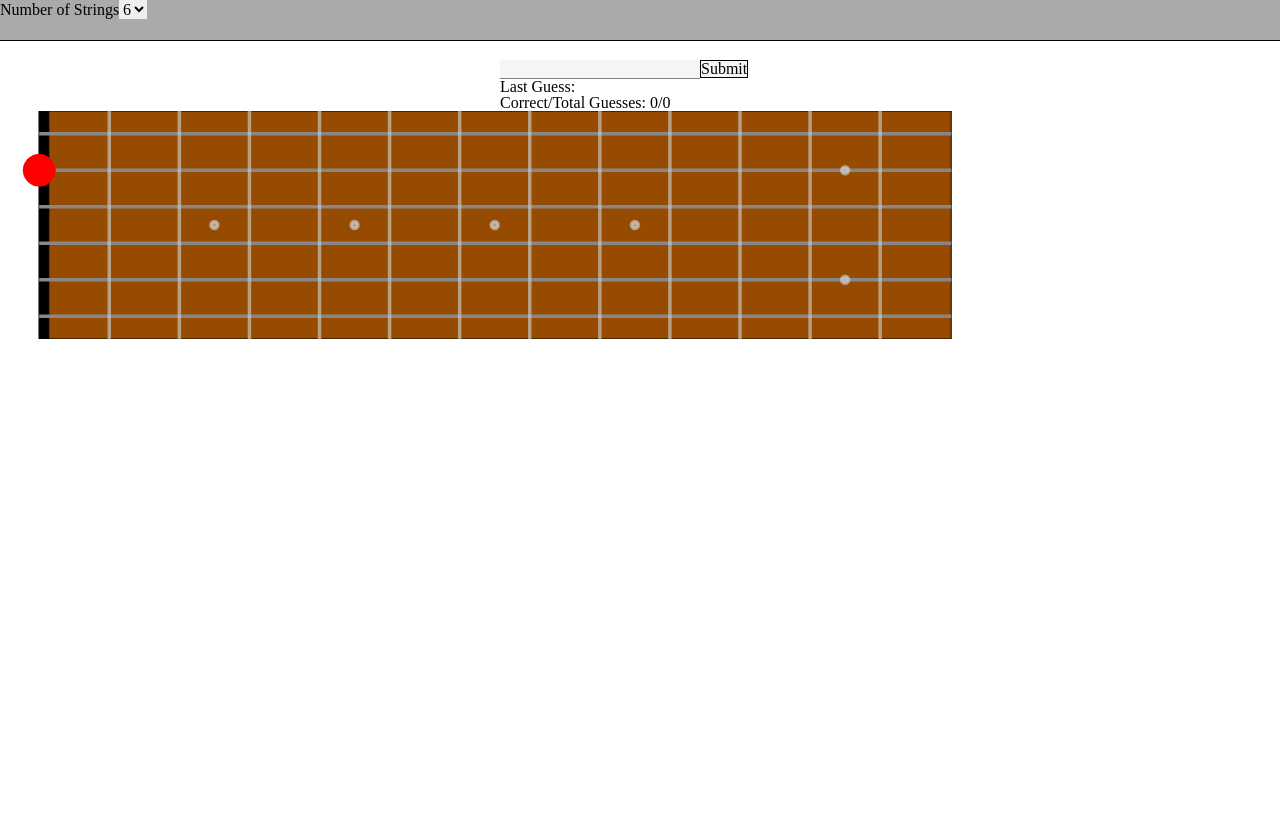
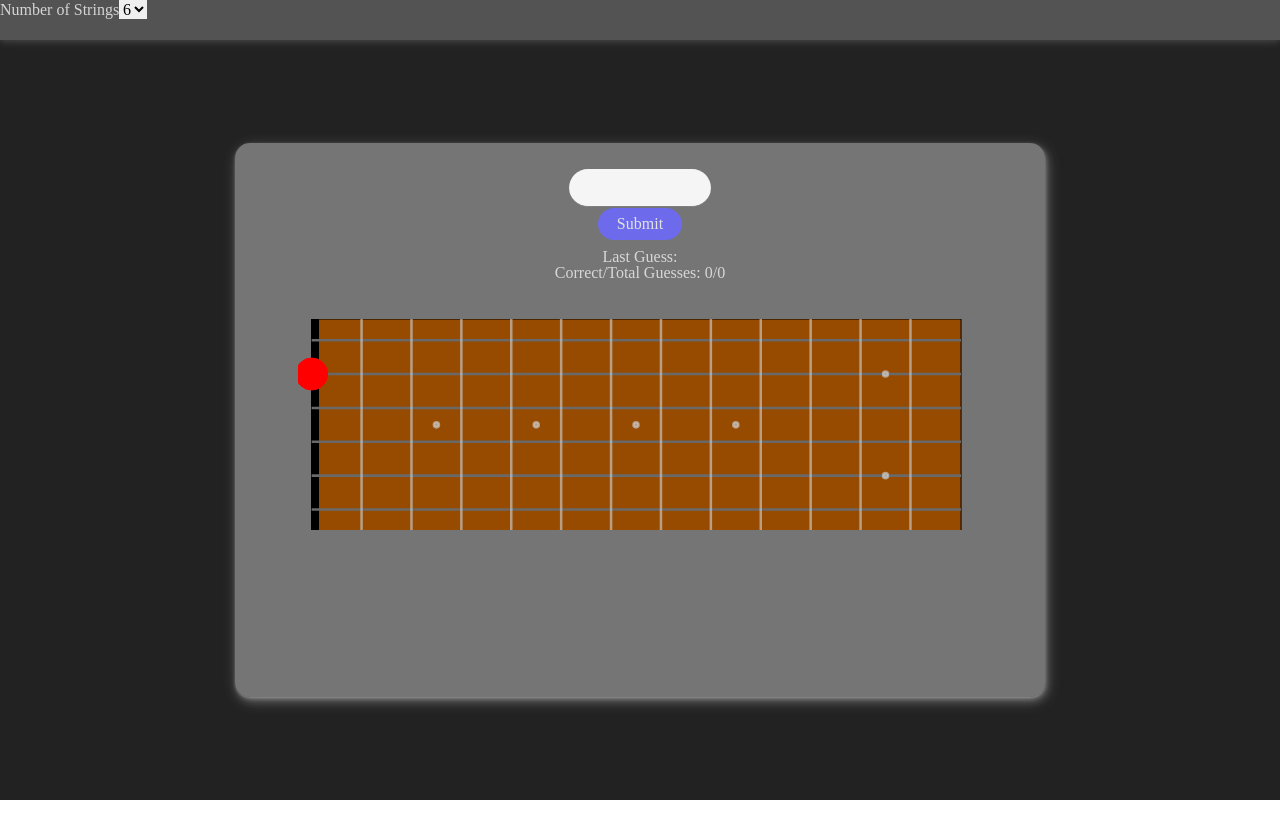
Before and after one commit to gregorymacat/guitarquiz, a React app: page / in a window 1280 px wide. Built offline with nearby package versions, Linux system fonts and the light colour scheme.

Commit message:
Changed style to be light on dark and cleaner input

```diff
--- a/public/mainstyles.css
+++ b/public/mainstyles.css
@@ -3,5 +3,6 @@
 @import "./styles/main.css";
 
 #app {
-  background-color: whitesmoke;
+  background-color: #222;
+  color: rgba(223, 223, 223, 0.93);
 }
--- a/public/styles/main.css
+++ b/public/styles/main.css
@@ -1,27 +1,80 @@
 section#main {
+  box-sizing: border-box;
   position: absolute;
+  display: flex;
+  flex-direction: column;
+  align-content: center;
+  justify-content: center;
   height: 95%;
   width: 100%;
   top: 5%;
-  margin: 20px;
+  padding: 20px;
+  background-color: #222;
 }
+/*
+  I like width to be 87.5% of the height for this container
+*/
+.game-container {
+  display: flex;
+  flex-direction: column;
+  align-items: center;
+  margin: auto;
+  height: 70%;
+  width: 61.25%;
+  padding: 2%;
+  background-color: rgb(169 169 169 / 62%);
+  border-radius: 15px;
+  box-shadow: 0px 1px 2px 0px rgba(193, 193, 193, 0.28),
+            1px 2px 4px 0px rgba(193, 193, 193, 0.28),
+            2px 4px 8px 0px rgba(193, 193, 193, 0.28),
+            2px 4px 16px 0px rgba(193, 193, 193, 0.28);
+}
+
 .user-input-container {
-  width: 25%;
+  display: flex;
+  flex-direction: column;
+  justify-content: space-evenly;
+  align-items: center;
+  height: 16%;
+  width: 22%;
   margin: 0 auto;
 }
 .user-input-container #text-input {
+  height: 45%;
+  width: 85%;
   border-bottom: 1px solid grey;
+  border-radius: 30px;
   background-color: whitesmoke;
+  text-align: center;
+  font-size: 125%;
+  color: rgb(89, 89, 98);
 }
 .user-input-container #text-submit {
-  border: 1px solid black;
-  background-color: whitesmoke;
+  height: 40%;
+  width: 50%;
+  border: none;
+  border-radius: 30px;
+  margin-bottom: 4%;
+  background-color: rgb(109, 107, 236);
+  color: rgb(226, 226, 226);
+}
+.user-input-container #text-submit:hover {
+  background-color: rgb(90, 88, 206);
+}
+.user-input-container #text-submit:active {
+  background-color: rgb(68, 67, 153);
 }
 
 .guesses-results-container {
+  margin-bottom: 5%;
   width: 25%;
-  margin: 0 auto;
+  text-align: center;
 }
 .guesses-results-container span {
   display: block;
 }
+
+.guitar-container {
+  width: 90%;
+  height: 42%;
+}
--- a/public/styles/navbar.css
+++ b/public/styles/navbar.css
@@ -2,6 +2,7 @@ section#navbar {
   height: 5%;
   width: 100%;
   position: absolute;
-  border-bottom: 1px solid black;
-  background-color: rgba(87, 87, 87, 0.5);
+  background-color: rgba(24, 24, 24, 0.74);
+  box-shadow: 0px 1px 8px 0px rgba(193, 193, 193, 0.28);
+  z-index: 1;
 }
--- a/src/App.jsx
+++ b/src/App.jsx
@@ -68,12 +68,13 @@ function App() {
 
   //TODO: Also need to add css for success/failure message
   return (
-    <div>
+    <React.Fragment>
       <section id="navbar">
         <Navbar settings={settings} changeSettings={setSettings}></Navbar>
       </section>
 
       <section id="main">
+        <div className="game-container">
           <UserInput setGuess={setGuess}/>
           <div className="guesses-results-container">
             {isIncorrect ? <b>Incorrect, please try again</b> : null}
@@ -82,8 +83,9 @@ function App() {
             <span>Correct/Total Guesses: {correctCount}/{totalGuesses}</span>
           </div>
           <Display settings={settings} setNote={setCurrentNote} correctCount={correctCount} isCorrect={isCorrect}/>
+        </div>
       </section>
-    </div>
+    </React.Fragment>
   )
 }
 
--- a/src/Components/Display.jsx
+++ b/src/Components/Display.jsx
@@ -18,7 +18,7 @@ function Display({settings, setNote, correctCount, isCorrect}) {
 
   //TODO: Also need to add css to position the fretboard in the center of the screen
   return (
-    <svg width="75%" height="30%">
+    <svg className="guitar-container">
       <rect style={FRETBOARD_STYLE} x={`${xOffset}%`} y={`${0}%`} width={`${fretboardWidth}%`} height={`${fretboardHeight}%`}></rect>
       <rect style={NUT_STYLE} x={`${xOffset}%`} y={`${0}%`} width={`${nutWidth}%`} height={`${fretboardHeight}%`}></rect>
       <Strings guitarMeasurements={guitarMeasurements} settings={settings} />
--- a/src/Components/Strings.jsx
+++ b/src/Components/Strings.jsx
@@ -1,6 +1,6 @@
 import React from 'react';
 
-const STRING_STYLE = {fill: 'rgb(135, 135, 135)', stroke: 'rgb(135, 135, 135)', strokeWidth: '0.5%'};
+const STRING_STYLE = {fill: 'rgb(105, 105, 105)', stroke: 'rgb(105, 105, 105)', strokeWidth: '0.5%'};
 
 function Strings({guitarMeasurements, settings}) {
   const allStrings = [];
--- a/src/Components/UserInput.jsx
+++ b/src/Components/UserInput.jsx
@@ -20,7 +20,7 @@ function UserInput({setGuess}) {
   return (
     <form className="user-input-container" onSubmit={handleSubmit}>
       <input id="text-input" type="text" onChange={handleChange}></input>
-      <input id="text-submit" type="submit" onSubmit={handleSubmit}></input>
+      <button id="text-submit" onClick={handleSubmit}><span>Submit</span></button>
     </form>
   )
 }
```
Lines whose indentation alone changed are shown as unchanged.
